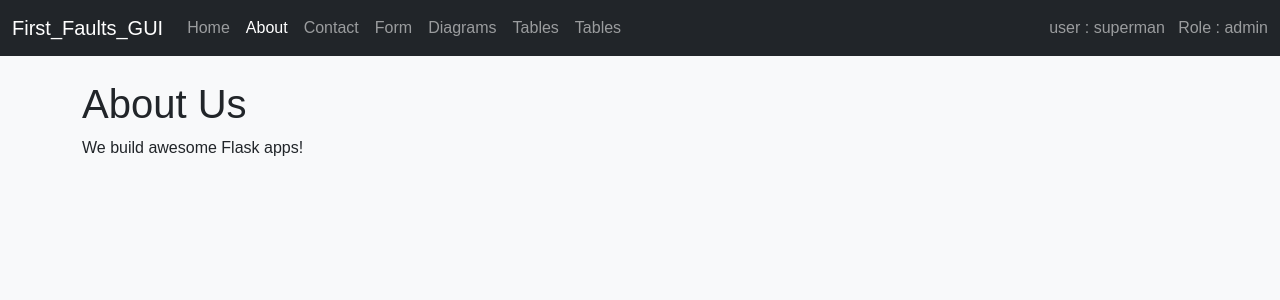
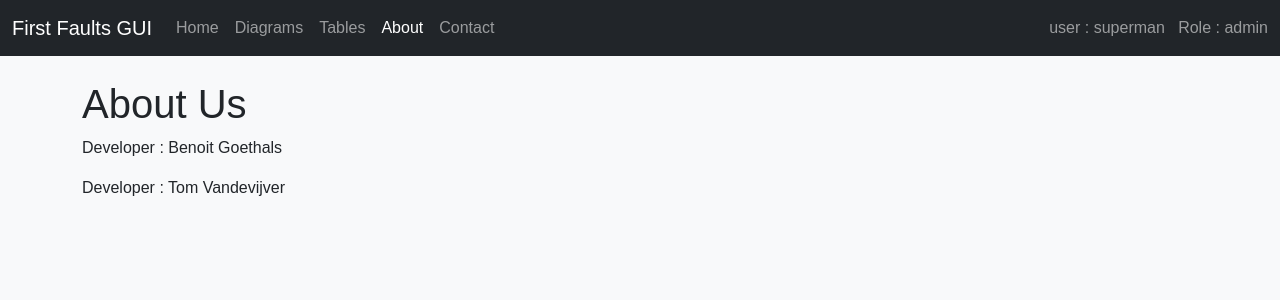
Before and after one commit to bucofski/First_Faults_GUI, a Flask app: page /plc/about in a window 1280 px wide. Shown: the top 300 px of the page. Run offline with Flask 3, Linux system fonts and the light colour scheme.

Commit message:
Update HTML templates and static assets for improved structure and design
- Add developer credits to `about.html`.
- Update image in `home.html` to use `arcelor.png`.
- Adjust navbar link order and labels in `base.html` for better navigation flow.
- Include `arcelor.png` in static assets.

```diff
--- a/presentations/templates/about.html
+++ b/presentations/templates/about.html
@@ -1,5 +1,6 @@
 {% extends "base.html" %}
 {% block content %}
 <h1>About Us</h1>
-<p>We build awesome Flask apps!</p>
+    <p>Developer : Benoit Goethals</p>
+    <p>Developer : Tom Vandevijver</p>
 {% endblock %}
--- a/presentations/templates/base.html
+++ b/presentations/templates/base.html
@@ -18,7 +18,7 @@
 <body>
 <nav class="navbar navbar-expand-lg navbar-dark bg-dark">
     <div class="container-fluid">
-        <a class="navbar-brand" href="{{ url_for('plc.home') }}">First_Faults_GUI</a>
+        <a class="navbar-brand" href="{{ url_for('plc.home') }}">First Faults GUI</a>
         <button aria-controls="topnav" aria-expanded="false" aria-label="Toggle navigation" class="navbar-toggler"
                 data-bs-target="#topnav" data-bs-toggle="collapse" type="button">
 
@@ -28,18 +28,17 @@
             <ul class="navbar-nav me-auto mb-2 mb-lg-0">
                 <li class="nav-item"><a class="nav-link {% if title=='Home' %}active{% endif %}"
                                         href="{{ url_for('plc.home') }}">Home</a></li>
+
+                <li class="nav-item"><a class="nav-link {% if title=='Diagrams' %}active{% endif %}"
+                                        href="{{ url_for('plc.diagrams') }}">Diagrams</a></li>
+
+                <li class="nav-item"><a class="nav-link {% if title=='Table Tree' %}active{% endif %}"
+                                        href="{{ url_for('plc.table_tree') }}">Tables</a></li>
                 <li class="nav-item"><a class="nav-link {% if title=='About' %}active{% endif %}"
                                         href="{{ url_for('plc.about') }}">About</a></li>
                 <li class="nav-item"><a class="nav-link {% if title=='Contact' %}active{% endif %}"
                                         href="{{ url_for('plc.contact') }}">Contact</a></li>
-                <li class="nav-item"><a class="nav-link {% if title=='Form' %}active{% endif %}"
-                                        href="{{ url_for('plc.form') }}">Form</a></li>
-                <li class="nav-item"><a class="nav-link {% if title=='Diagrams' %}active{% endif %}"
-                                        href="{{ url_for('plc.diagrams') }}">Diagrams</a></li>
-                <li class="nav-item"><a class="nav-link {% if title=='Table' %}active{% endif %}"
-                                        href="{{ url_for('plc.table') }}">Tables</a></li>
-                <li class="nav-item"><a class="nav-link {% if title=='Table Tree' %}active{% endif %}"
-                                        href="{{ url_for('plc.table_tree') }}">Tables</a></li>
+
             </ul>
             <span class="navbar-text ms-auto">
             user : {{ session.username or 'Guest' }} &nbsp; Role : {{ session.role or 'GUEST' }}
--- a/presentations/templates/home.html
+++ b/presentations/templates/home.html
@@ -1,8 +1,8 @@
 {% extends "base.html" %}
 {% block content %}
 <h1>Welcome to the Home Page</h1>
-<p>This is the main landing page.</p>
+
 <div>
-    <img alt="me" height="450" src="{{ url_for('static', filename='images/war.png') }}" width="800"/>
+    <img alt="me" height="450" src="{{ url_for('static', filename='images/arcelor.png') }}" width="800"/>
 </div>
 {% endblock %}
```
Also changed, not shown: presentations/static/images/arcelor.png (added).
